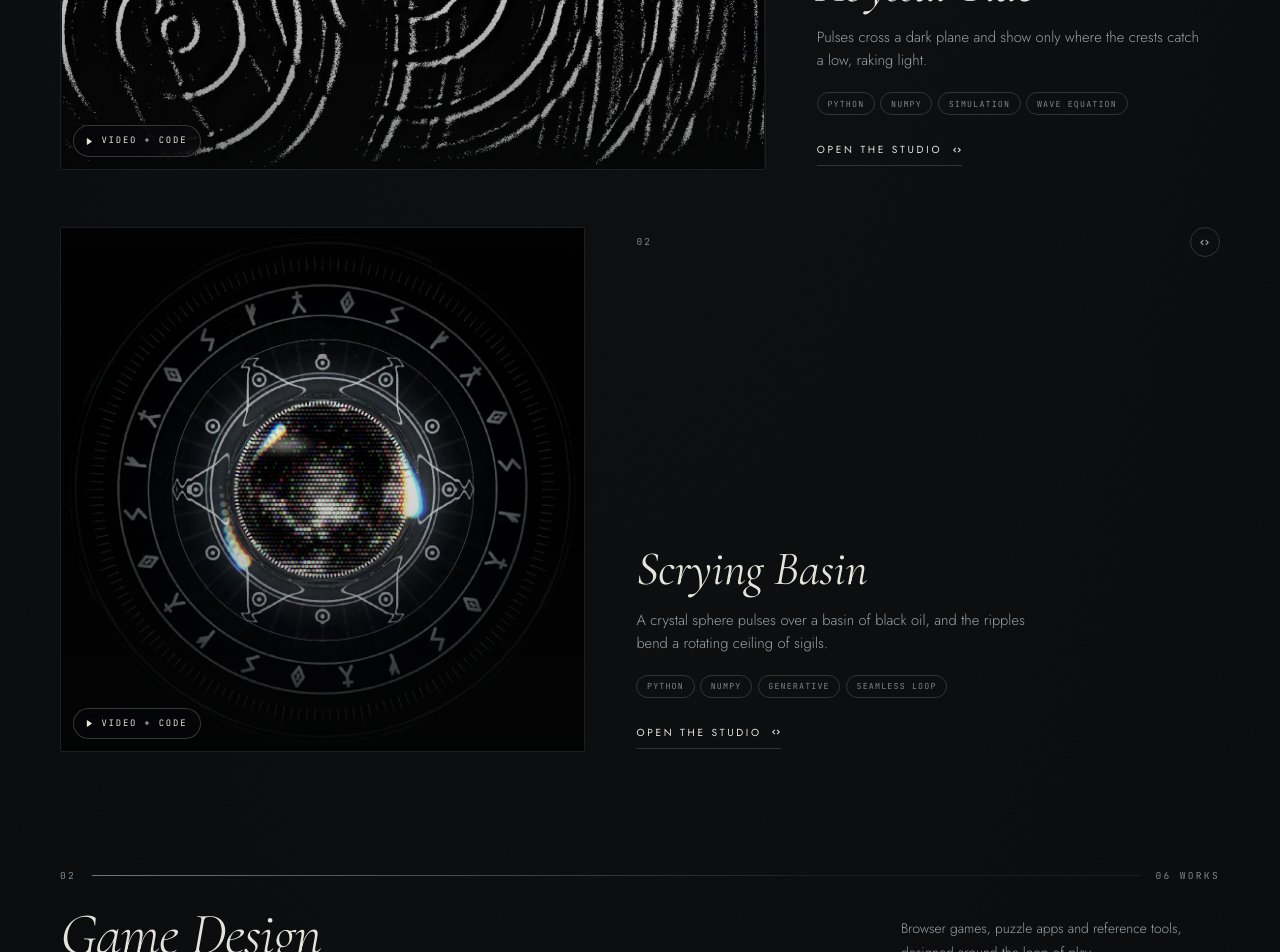
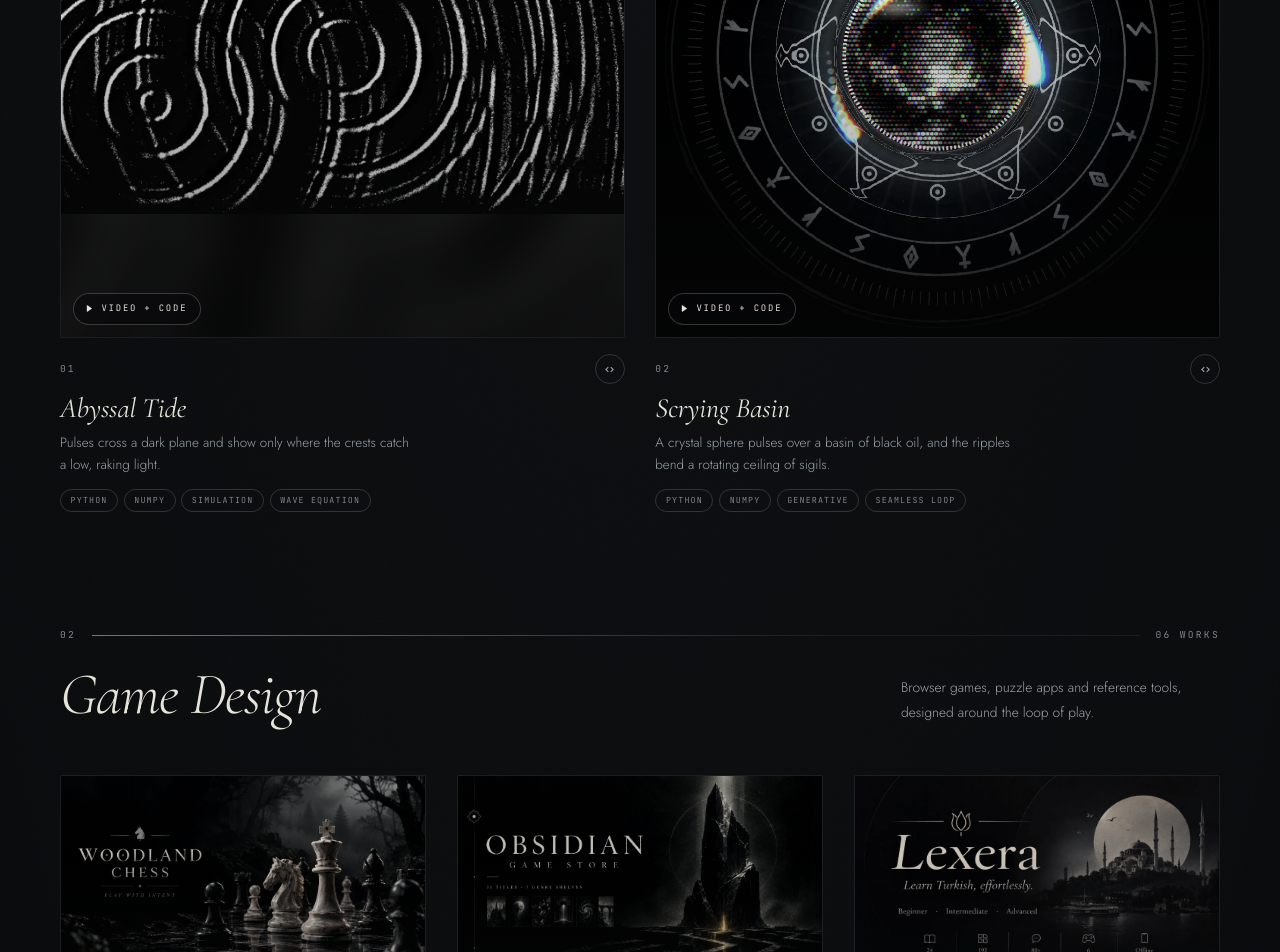
Before and after one commit to hassanireza/hassanireza.github.io, a React (Vite) app: page /portfolio in a window 1280 px wide. Shown: the part 1193-2145 px from the top of the page. Built offline with nearby package versions, Linux system fonts and the light colour scheme.

Commit message:
Add files via upload

```diff
--- a/src/components/CreativeSection/CreativeSection.tsx
+++ b/src/components/CreativeSection/CreativeSection.tsx
@@ -94,22 +94,21 @@ function SquareRun({ items, onOpen }: { items: RunItem[]; onOpen: (w: CreativeWo
 }
 
 /**
- * The Creative Coding chapter. Works keep their order; consecutive works of
- * the same cover style share a grid, so wide and square covers can be mixed
- * freely. Tiles open the studio (video plus source) instead of linking out.
+ * The Creative Coding chapter. Works keep their order and share one grid,
+ * so wide and square covers can be mixed freely. Tiles open the studio (video plus source) instead of linking out.
  */
 export default function CreativeSection({ index, title, blurb, works, onOpen }: CreativeSectionProps) {
   const { ref: headRef, visible } = useReveal<HTMLElement>(0.3);
   const count = String(works.length).padStart(2, "0");
 
+  // One flow. A set of only wide covers uses the 3-column wide plan; as soon
+  // as square covers are present, every work shares one compact grid (up to 5
+  // across) so a handful of mixed works sit together in a single row instead
+  // of each style forming its own row.
   const runs = useMemo(() => {
-    const out: Run[] = [];
-    works.forEach((work, n) => {
-      const cover = coverOf(work);
-      const last = out[out.length - 1];
-      if (last && last.cover === cover) last.items.push({ work, n });
-      else out.push({ cover, items: [{ work, n }] });
-    });
+    const items = works.map((work, n) => ({ work, n }));
+    const allWide = works.every((w) => coverOf(w) === "wide");
+    const out: Run[] = items.length ? [{ cover: allWide ? "wide" : "square", items }] : [];
     return out;
   }, [works]);
 
```
